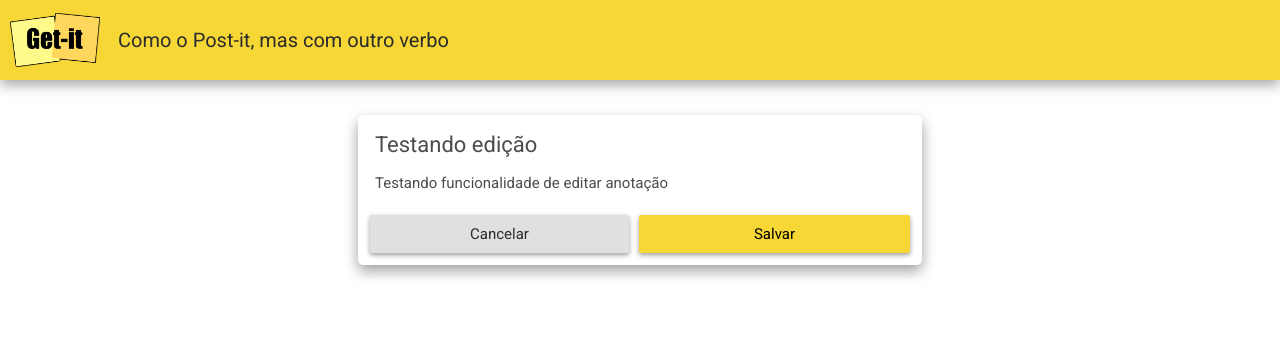
After one commit to biatellesfeldberg/tecweb-2026-2-projeto1B, a Django app: page /edit/3/ in a window 1280 px wide. The commit adds this page. Shown: the top 344 px of the page. Run offline with Django 5.2, Linux system fonts and the light colour scheme; data comes from the database, SQL or seed files in the repository; both versions use the stored data as it was after the commit; some libraries are stand-ins or nearby versions.

Commit message:
Tarefa 01 - Projeto 1B (Reimplementando Projeto 1A)

```diff
--- /dev/null
+++ b/notes/templates/notes/edit.html
@@ -0,0 +1,29 @@
+{% extends "notes/base.html" %}
+{% load static %}
+
+{% block content %}
+    <div class="appbar">
+      <img src="{% static 'notes/img/logo-getit.png' %}" class="logo" />
+      <span class="subtitle">Como o Post-it, mas com outro verbo</span>
+    </div>
+
+    <main class="container">
+      <form class="form-card" method="post">
+        {% csrf_token %}
+        <input
+          class="form-card-title"
+          type="text"
+          name="titulo"
+          value="{{ note.title }}"
+        />
+        <textarea
+          class="autoresize"
+          name="detalhes"
+        >{{ note.content }}</textarea>
+        <div class="form-actions">
+          <a href="/" class="btn btn-cancel">Cancelar</a>
+          <button class="btn" type="submit">Salvar</button>
+        </div>
+      </form>
+    </main>
+{% endblock %}
--- a/notes/templates/notes/index.html
+++ b/notes/templates/notes/index.html
@@ -27,10 +27,10 @@
       <div class="card-container">
         {% for note in notes %}
         <div class="card">
-          <a href="/edit/{{ note.id }}" class="card-edit">
+          <a href="{% url 'edit' id=note.id %}" class="card-edit">
             <span class="material-icons">edit</span>
           </a>
-          <a href="/delete/{{ note.id }}" class="card-remove">
+          <a href="{% url 'delete' id=note.id %}" class="card-remove">
             <span class="material-icons">delete</span>
           </a>
           <h3 class="card-title">{{ note.title }}</h3>
--- a/notes/urls.py
+++ b/notes/urls.py
@@ -4,4 +4,6 @@ from . import views
 
 urlpatterns = [
     path('', views.index, name='index'),
+    path('delete/<int:id>/', views.delete, name='delete'),
+    path('edit/<int:id>/', views.edit, name='edit'),
 ]
--- a/notes/views.py
+++ b/notes/views.py
@@ -17,3 +17,19 @@ def index(request):
     else:
         all_notes = Note.objects.all()
         return render(request, 'notes/index.html', {'notes': all_notes})
+
+def delete(request, id):
+    note = Note.objects.get(id=id)
+    note.delete()
+    return redirect('index')
+
+def edit(request, id):
+    note = Note.objects.get(id=id)
+
+    if request.method == 'POST':
+        note.title = request.POST.get('titulo')
+        note.content = request.POST.get('detalhes')
+        note.save()
+        return redirect('index')
+
+    return render(request, 'notes/edit.html', {'note': note})
```
Also changed, not shown: db.sqlite3.
